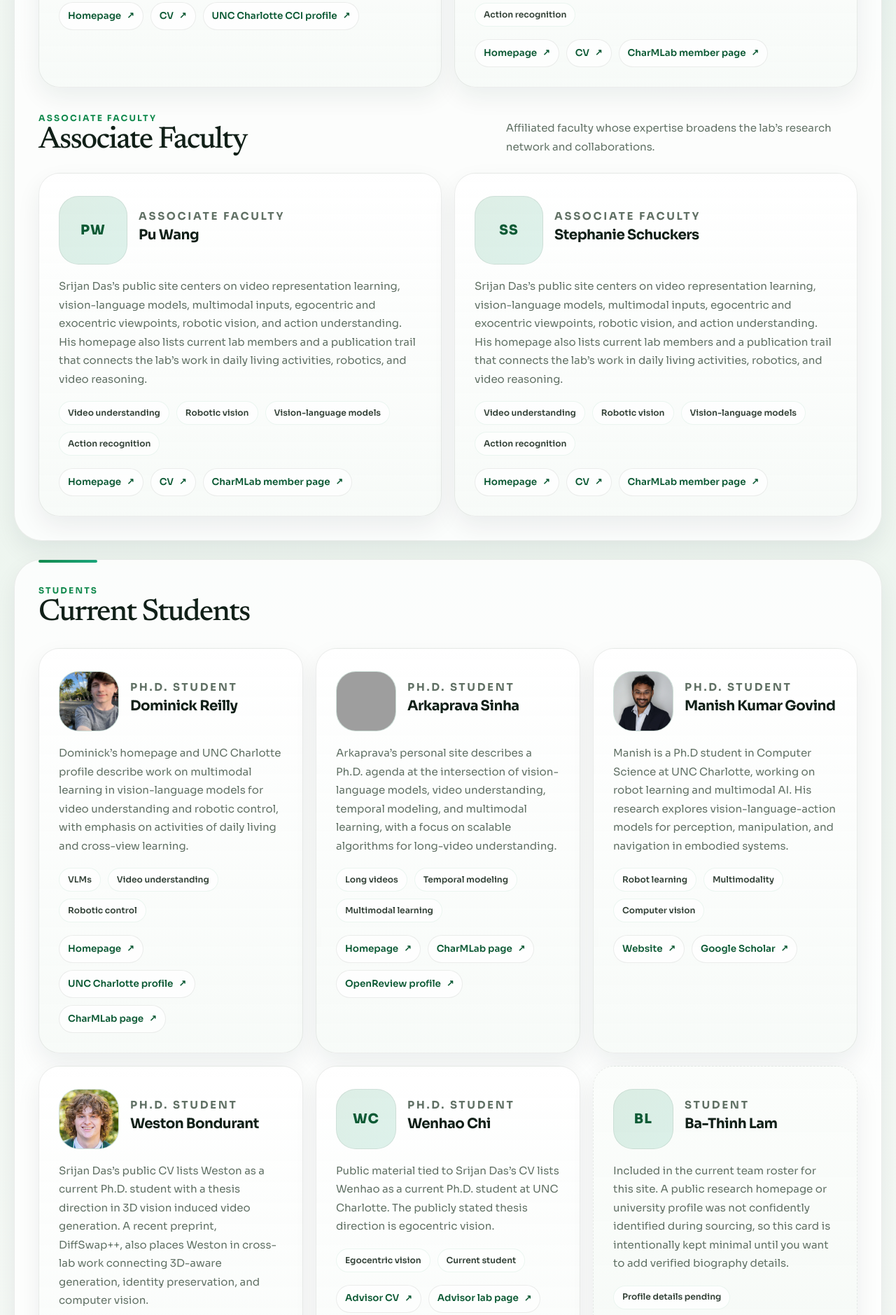
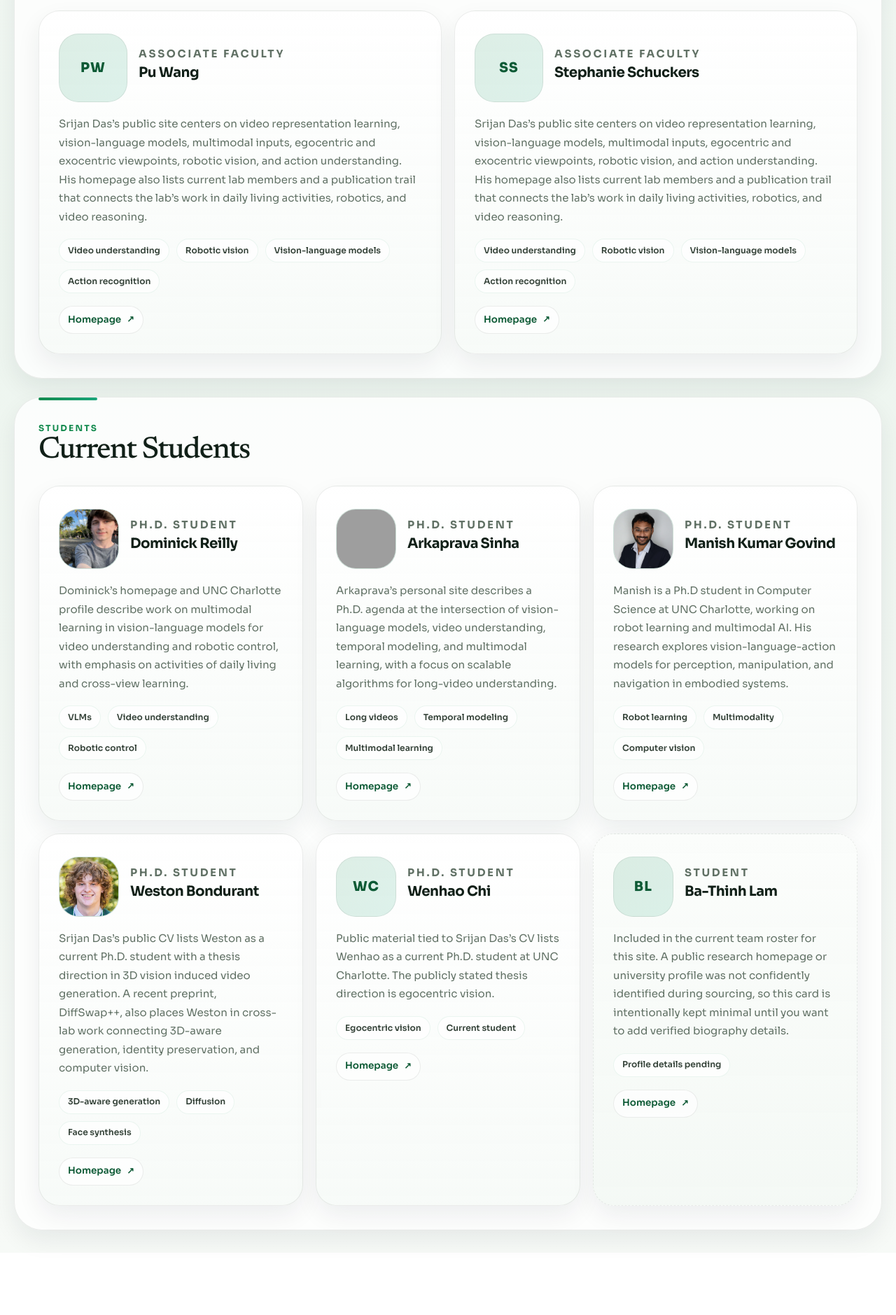
Before and after one commit to charlottevisionlab/charlottevisionlab.github.io, a plain HTML site: page members.html in a window 1280 px wide. Shown: the part 847-2726 px from the top of the page at 70% size. After the commit the page ends 2637 px from the top, so only its background shows below. Drawn offline with Linux system fonts and the light colour scheme; grey boxes are pictures that could not be loaded.

```diff
--- a/members.html
+++ b/members.html
@@ -43,15 +43,6 @@
       </header>
 
       <main id="top">
-        <section class="section">
-          <div class="section-heading">
-            <div>
-              <p class="eyebrow">Members</p>
-              <h2>Faculty and students building the lab together.</h2>
-            </div>
-          </div>
-        </section>
-
         <section class="section" id="faculty">
           <div class="section-heading">
             <div>
@@ -85,8 +76,6 @@
               </ul>
               <div class="source-links">
                 <a href="https://hieulem.github.io/">Homepage</a>
-                <a href="https://hieulem.github.io/files/CV-Nov-2025.pdf">CV</a>
-                <a href="https://cci.charlotte.edu/2025/09/11/fall-2025-welcome-new-faculty-and-staff-2/">UNC Charlotte CCI profile</a>
               </div>
             </article>
 
@@ -116,8 +105,6 @@
               </ul>
               <div class="source-links">
                 <a href="https://srijandas07.github.io/">Homepage</a>
-                <a href="https://srijandas07.github.io/data/Srijan_CV.pdf">CV</a>
-                <a href="https://charlotteml.github.io/member/">CharMLab member page</a>
               </div>
             </article>
 
@@ -129,10 +116,6 @@
                 <p class="eyebrow">Associate Faculty</p>
                 <h2>Associate Faculty</h2>
               </div>
-              <p class="section-intro">
-                Affiliated faculty whose expertise broadens the lab’s research
-                network and collaborations.
-              </p>
             </div>
 
             <div class="faculty-grid">
@@ -160,8 +143,6 @@
                 </ul>
                 <div class="source-links">
                   <a href="https://srijandas07.github.io/">Homepage</a>
-                  <a href="https://srijandas07.github.io/data/Srijan_CV.pdf">CV</a>
-                  <a href="https://charlotteml.github.io/member/">CharMLab member page</a>
                 </div>
               </article>
 
@@ -189,8 +170,6 @@
                 </ul>
                 <div class="source-links">
                   <a href="https://srijandas07.github.io/">Homepage</a>
-                  <a href="https://srijandas07.github.io/data/Srijan_CV.pdf">CV</a>
-                  <a href="https://charlotteml.github.io/member/">CharMLab member page</a>
                 </div>
               </article>
             </div>
@@ -228,8 +207,6 @@
               </div>
               <div class="source-links">
                 <a href="https://dominickrei.github.io/">Homepage</a>
-                <a href="https://cci.charlotte.edu/people/dominick-reilly/">UNC Charlotte profile</a>
-                <a href="https://charlotteml.github.io/member/">CharMLab page</a>
               </div>
             </article>
 
@@ -256,8 +233,6 @@
               </div>
               <div class="source-links">
                 <a href="https://thearkaprava.github.io/">Homepage</a>
-                <a href="https://charlotteml.github.io/member/">CharMLab page</a>
-                <a href="https://openreview.net/profile?id=~Arkaprava_Sinha1">OpenReview profile</a>
               </div>
             </article>
 
@@ -283,8 +258,7 @@
                 <span>Computer vision</span>
               </div>
               <div class="source-links">
-                <a href="https://manishgovind.github.io/">Website</a>
-                <a href="https://scholar.google.com/citations?user=SUdIhhUAAAAJ">Google Scholar</a>
+                <a href="https://manishgovind.github.io/">Homepage</a>
               </div>
             </article>
 
@@ -311,9 +285,7 @@
                 <span>Face synthesis</span>
               </div>
               <div class="source-links">
-                <a href="https://srijandas07.github.io/data/Srijan_CV.pdf">Advisor CV</a>
-                <a href="https://huggingface.co/papers/2511.05575">DiffSwap++ paper page</a>
-                <a href="https://www.wayup.com/profile/Weston-Bondurant-763ee44ed7/">Public profile</a>
+                <a href="https://westonbond.github.io/website/">Homepage</a>
               </div>
             </article>
 
@@ -335,8 +307,7 @@
                 <span>Current student</span>
               </div>
               <div class="source-links">
-                <a href="https://srijandas07.github.io/data/Srijan_CV.pdf">Advisor CV</a>
-                <a href="https://srijandas07.github.io/">Advisor lab page</a>
+                <a href="https://srijandas07.github.io/">Homepage</a>
               </div>
             </article>
 
@@ -357,6 +328,9 @@
               <div class="person-tags">
                 <span>Profile details pending</span>
               </div>
+              <div class="source-links">
+                    <a href="https://srijandas07.github.io/">Homepage</a>
+              </div>
             </article>
           </div>
         </section>
```
Also changed, not shown: papers.html (+0 -11 lines).
